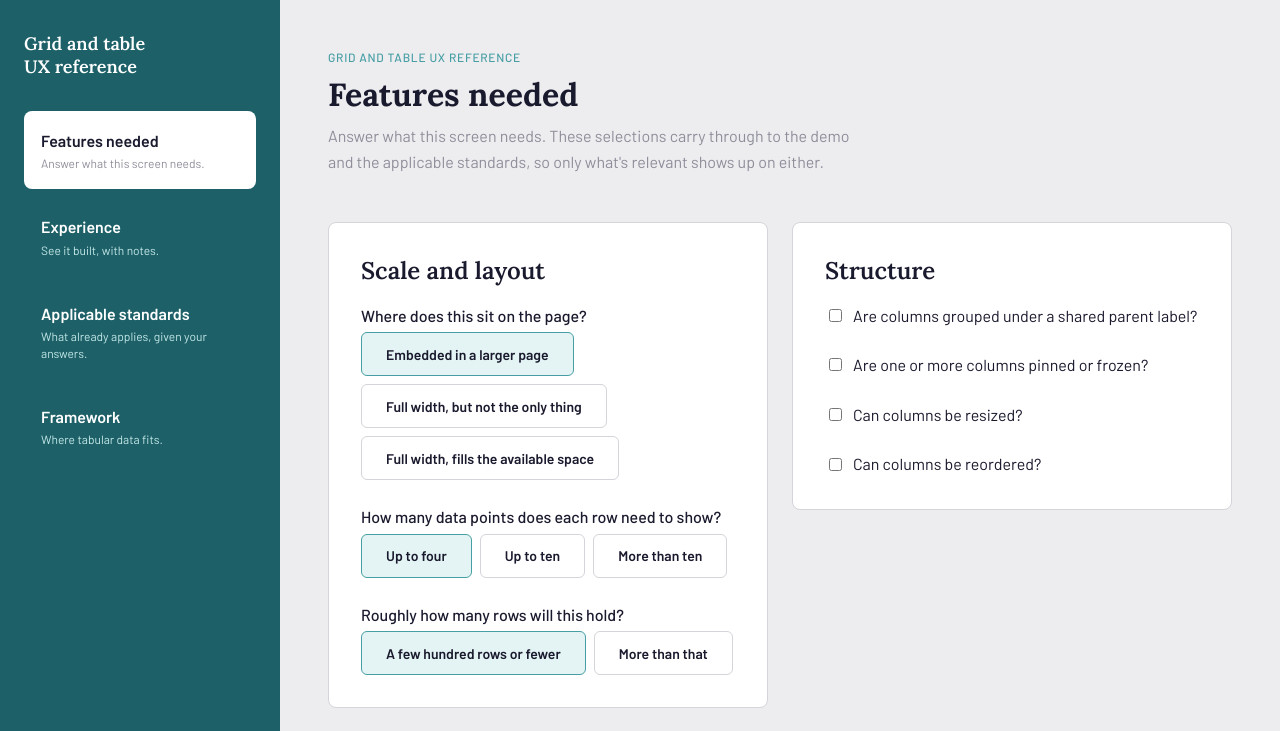
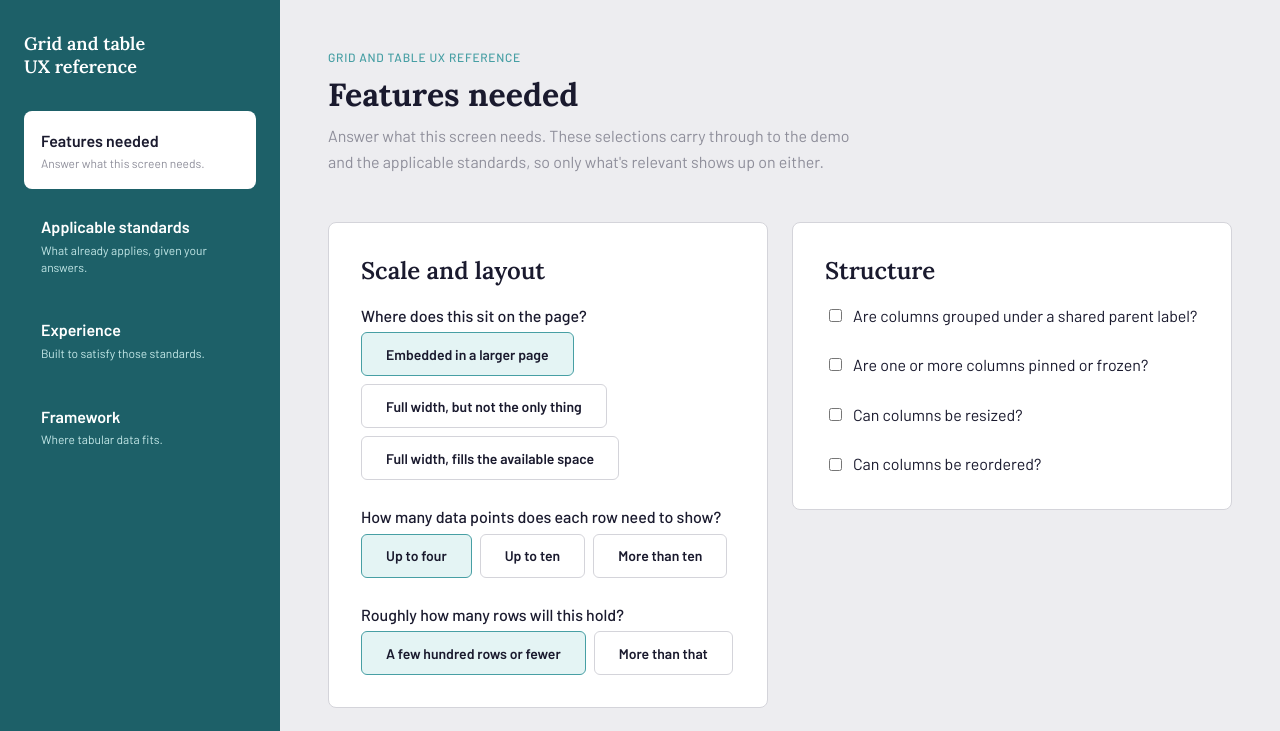
Before and after one commit to puneetsyaloutlook/grabledesigner, a React (Vite) app: page / in a window 1280 px wide. Shown: the top 731 px of the page. Built offline with nearby package versions, Linux system fonts and the light colour scheme.

Commit message:
Add files via upload

```diff
--- a/src/components/Layout.jsx
+++ b/src/components/Layout.jsx
@@ -2,8 +2,8 @@ import { NavLink, Outlet, useSearchParams } from 'react-router-dom';
 
 const NAV_ITEMS = [
   { to: '/', label: 'Features needed', detail: 'Answer what this screen needs.', end: true },
-  { to: '/experience', label: 'Experience', detail: 'See it built, with notes.' },
   { to: '/standards', label: 'Applicable standards', detail: 'What already applies, given your answers.' },
+  { to: '/experience', label: 'Experience', detail: 'Built to satisfy those standards.' },
   { to: '/framework', label: 'Framework', detail: 'Where tabular data fits.' },
 ];
 
```
